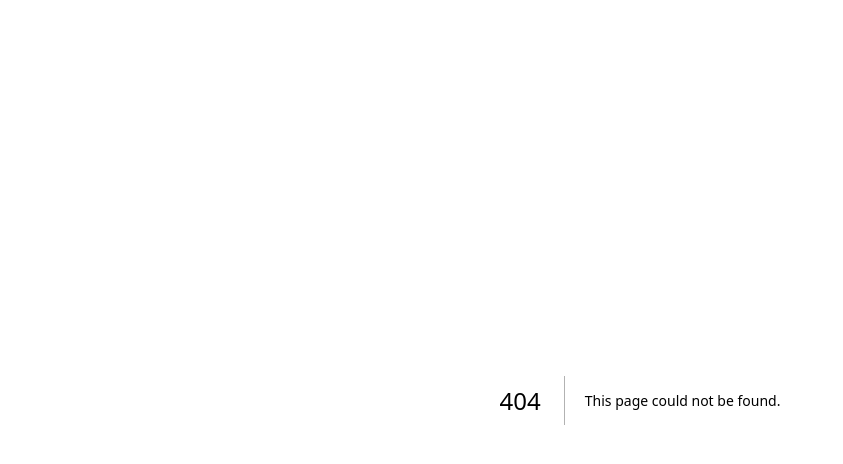
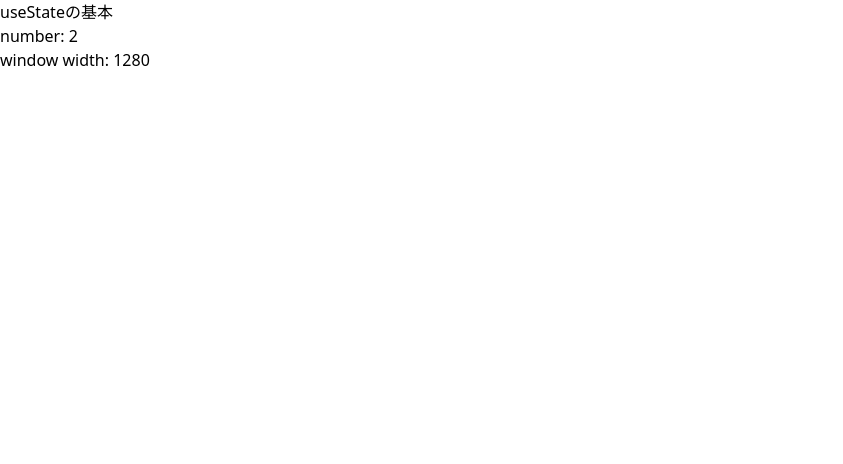
Before and after one commit to hokushi/teaching-material, a Next.js app: page /react-basic/basic14 in a window 1280 px wide. Before the commit this address had no page. Shown: the top 464 px of the page, without its empty margins (0-843 px from the left). Built offline with nearby package versions, Linux system fonts and the light colour scheme.

Commit message:
getServerSideProps

```diff
--- a/src/pages/react-basic.tsx
+++ b/src/pages/react-basic.tsx
@@ -86,6 +86,12 @@ const ReactCheck = () => {
             Recoilの使い方
           </Link>
         </div>
+        <div className="mt-5">
+          <span className="text-red-500 text-xl">上級編⑦</span> <br />
+          <Link href="/react-basic/basic14" className="text-3xl">
+            ssrとは
+          </Link>
+        </div>
       </div>
     </>
   );
--- /dev/null
+++ b/src/pages/react-basic/basic14.tsx
@@ -0,0 +1,32 @@
+import React, { useState, useEffect } from "react";
+
+const Basic14 = ({ initialWidth }) => {
+  const [number, setNumber] = useState(1);
+  const [width, setWidth] = useState(initialWidth); // SSRの問題を引き起こす
+
+  useEffect(() => {
+    setNumber(2);
+    setWidth(window.innerWidth);
+  }, []);
+
+  return (
+    <>
+      <h1>useStateの基本</h1>
+      <p>number: {number}</p>
+      <p>window width: {width}</p>
+    </>
+  );
+};
+
+export function getServerSideProps() {
+    // サーバーサイドでデータを取得し、初期幅を設定
+    const initialWidth = 0; // ここではデフォルト値として0を使用
+
+    return {
+      props: {
+        initialWidth,
+      },
+    };
+  }
+
+  export default Basic14;
```
